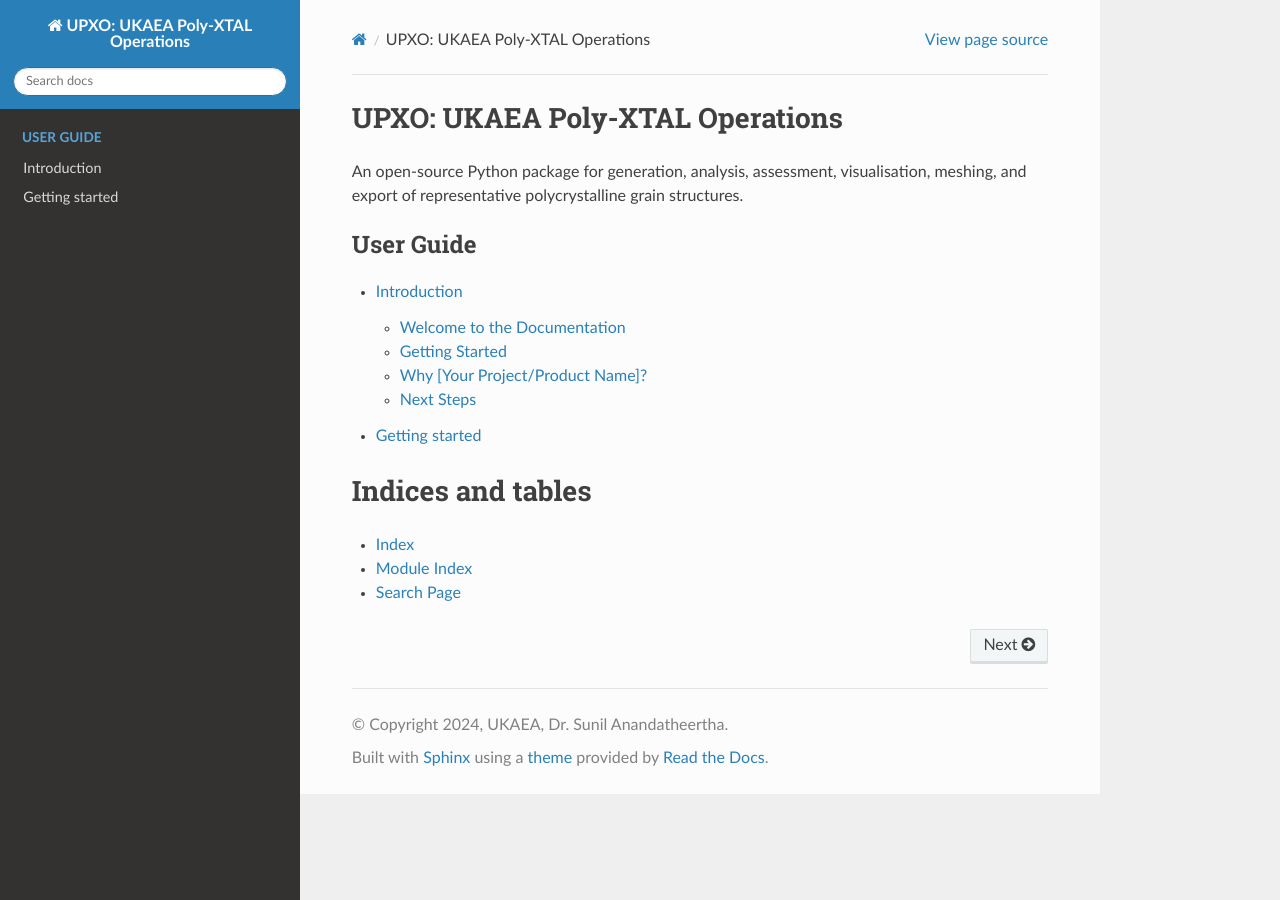
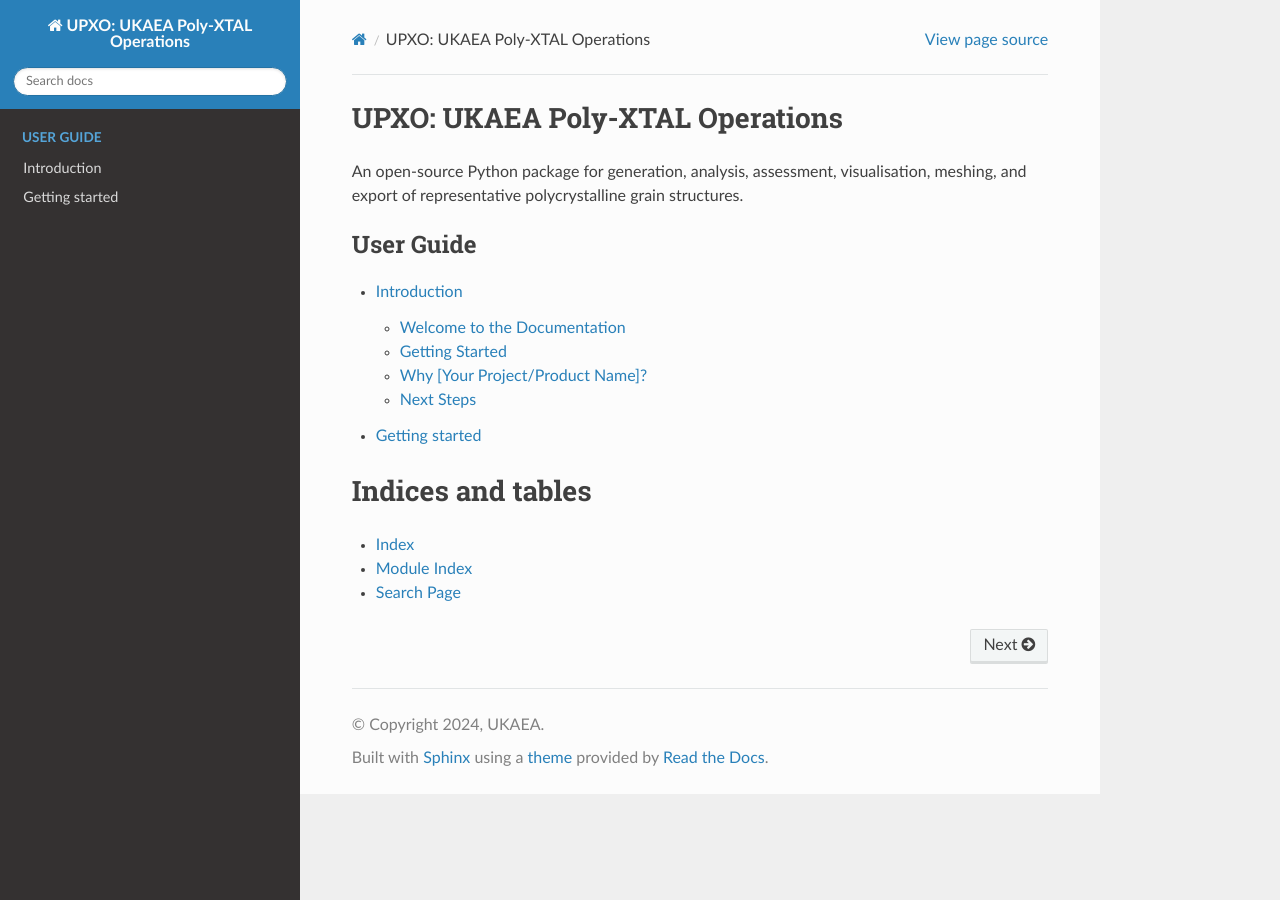
Before and after one commit to Design-By-Fundamentals-UKAEA/UPXO, a Sphinx documentation site: the page built from docs/index.rst, in a window 1280 px wide. Built offline with Sphinx 7.4.7 and the Read the Docs theme 3.1.0, drawn with Linux system fonts in a browser that asks for light colours; pages that are not in the unit, such as notebooks, are missing from menus.

Commit message:
minor update

```diff
--- a/docs/conf.py
+++ b/docs/conf.py
@@ -7,7 +7,7 @@
 
 # General project information
 project = 'UPXO: UKAEA Poly-XTAL Operations'
-copyright = '2024, UKAEA, Dr. Sunil Anandatheertha'
+copyright = '2024, UKAEA'
 author = 'Dr. Sunil Anandatheertha'
 version = '1.0.0'
 release = '1.0.0'
```
